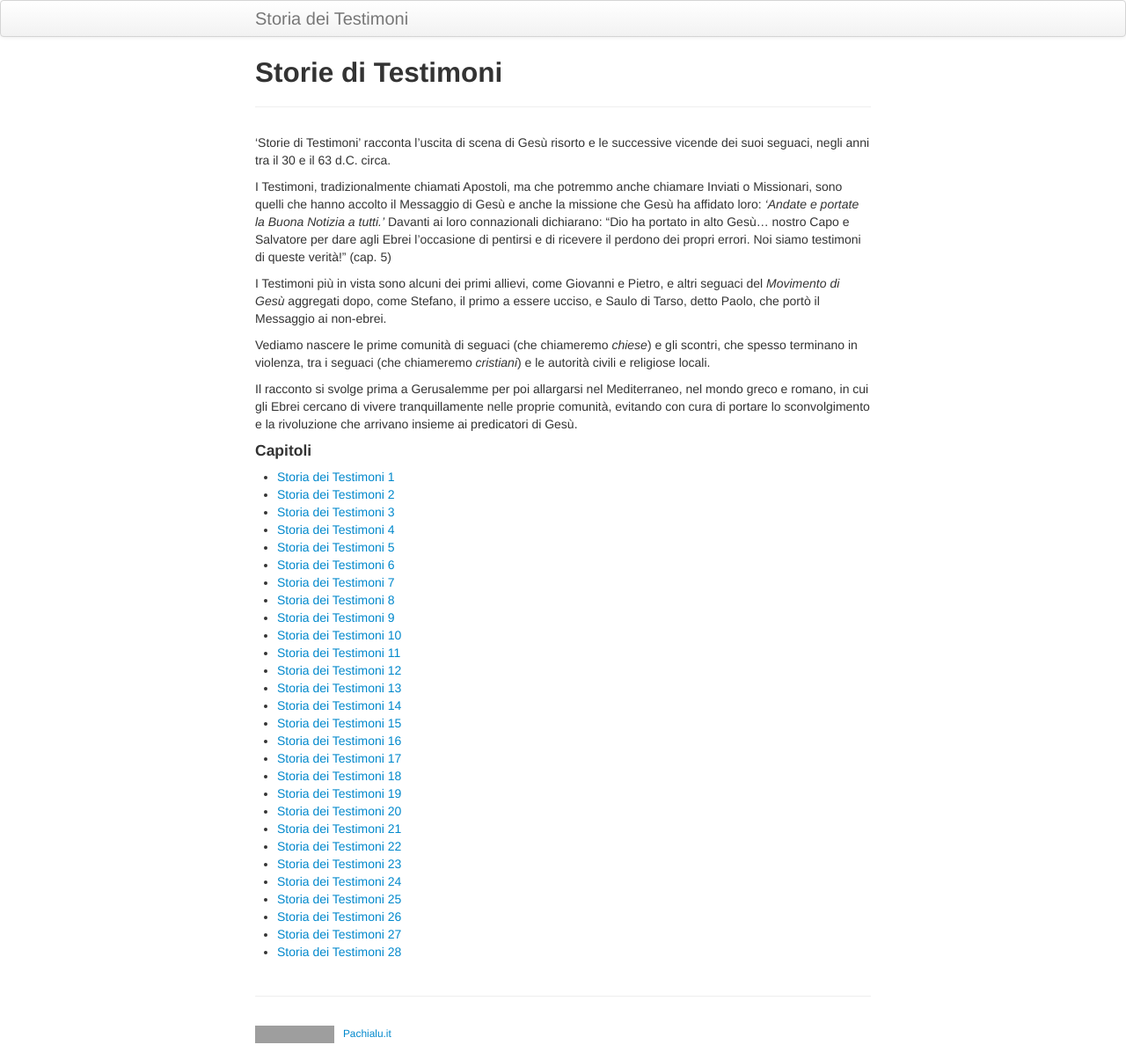
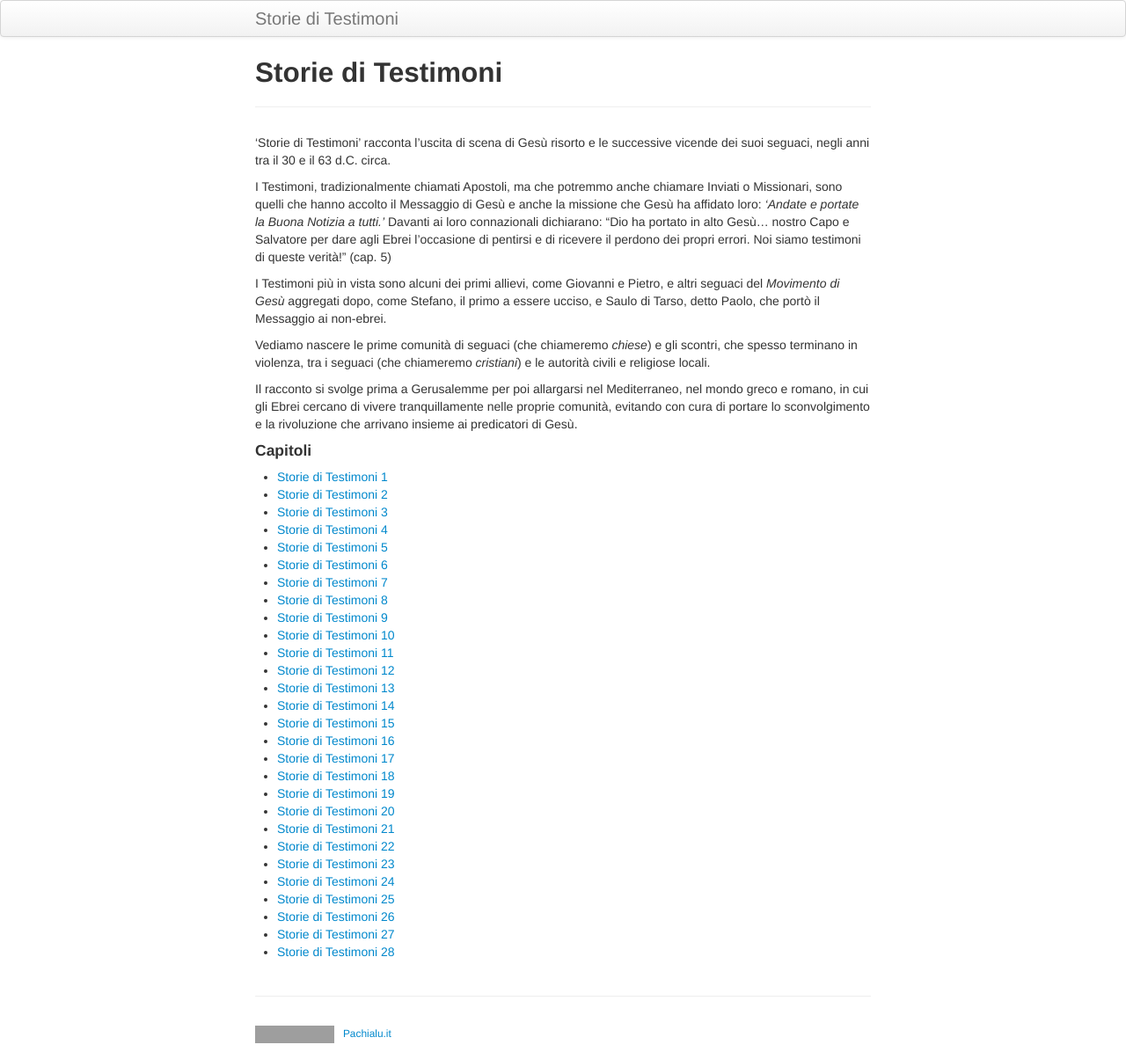
Before and after one commit to pachialu/sdt_pages, a Jekyll site: the page built from index.md, in a window 1280 px wide. Shown: the whole page at 88% size. Built offline with Jekyll 4.4.1, drawn with Linux system fonts in a browser that asks for light colours; grey boxes are pictures that could not be loaded.

Commit message:
cambio titolo nel config e nei link ai cap
modificato titolo e link ai capitoli con nuovo titolo

```diff
--- a/_config.yml
+++ b/_config.yml
@@ -8,7 +8,7 @@ highlighter: rouge
 # Themes are encouraged to use these universal variables
 # so be sure to set them if your theme uses them.
 #
-title : Storia dei Testimoni
+title : Storie di Testimoni
 author :
   name : pachialu
   email : info@pachialu.it
--- a/index.md
+++ b/index.md
@@ -34,31 +34,31 @@ predicatori di Gesù.
 
 #### Capitoli
 
-* [Storia dei Testimoni 1](pages/st01.html)
-* [Storia dei Testimoni 2](pages/st02.html)
-* [Storia dei Testimoni 3](pages/st03.html)
-* [Storia dei Testimoni 4](pages/st04.html)
-* [Storia dei Testimoni 5](pages/st05.html)
-* [Storia dei Testimoni 6](pages/st06.html)
-* [Storia dei Testimoni 7](pages/st07.html)
-* [Storia dei Testimoni 8](pages/st08.html)
-* [Storia dei Testimoni 9](pages/st09.html)
-* [Storia dei Testimoni 10](pages/st10.html)
-* [Storia dei Testimoni 11](pages/st11.html)
-* [Storia dei Testimoni 12](pages/st12.html)
-* [Storia dei Testimoni 13](pages/st13.html)
-* [Storia dei Testimoni 14](pages/st14.html)
-* [Storia dei Testimoni 15](pages/st15.html)
-* [Storia dei Testimoni 16](pages/st16.html)
-* [Storia dei Testimoni 17](pages/st17.html)
-* [Storia dei Testimoni 18](pages/st18.html)
-* [Storia dei Testimoni 19](pages/st19.html)
-* [Storia dei Testimoni 20](pages/st20.html)
-* [Storia dei Testimoni 21](pages/st21.html)
-* [Storia dei Testimoni 22](pages/st22.html)
-* [Storia dei Testimoni 23](pages/st23.html)
-* [Storia dei Testimoni 24](pages/st24.html)
-* [Storia dei Testimoni 25](pages/st25.html)
-* [Storia dei Testimoni 26](pages/st26.html)
-* [Storia dei Testimoni 27](pages/st27.html)
-* [Storia dei Testimoni 28](pages/st28.html)
+* [Storie di Testimoni 1](pages/st01.html)
+* [Storie di Testimoni 2](pages/st02.html)
+* [Storie di Testimoni 3](pages/st03.html)
+* [Storie di Testimoni 4](pages/st04.html)
+* [Storie di Testimoni 5](pages/st05.html)
+* [Storie di Testimoni 6](pages/st06.html)
+* [Storie di Testimoni 7](pages/st07.html)
+* [Storie di Testimoni 8](pages/st08.html)
+* [Storie di Testimoni 9](pages/st09.html)
+* [Storie di Testimoni 10](pages/st10.html)
+* [Storie di Testimoni 11](pages/st11.html)
+* [Storie di Testimoni 12](pages/st12.html)
+* [Storie di Testimoni 13](pages/st13.html)
+* [Storie di Testimoni 14](pages/st14.html)
+* [Storie di Testimoni 15](pages/st15.html)
+* [Storie di Testimoni 16](pages/st16.html)
+* [Storie di Testimoni 17](pages/st17.html)
+* [Storie di Testimoni 18](pages/st18.html)
+* [Storie di Testimoni 19](pages/st19.html)
+* [Storie di Testimoni 20](pages/st20.html)
+* [Storie di Testimoni 21](pages/st21.html)
+* [Storie di Testimoni 22](pages/st22.html)
+* [Storie di Testimoni 23](pages/st23.html)
+* [Storie di Testimoni 24](pages/st24.html)
+* [Storie di Testimoni 25](pages/st25.html)
+* [Storie di Testimoni 26](pages/st26.html)
+* [Storie di Testimoni 27](pages/st27.html)
+* [Storie di Testimoni 28](pages/st28.html)
```
